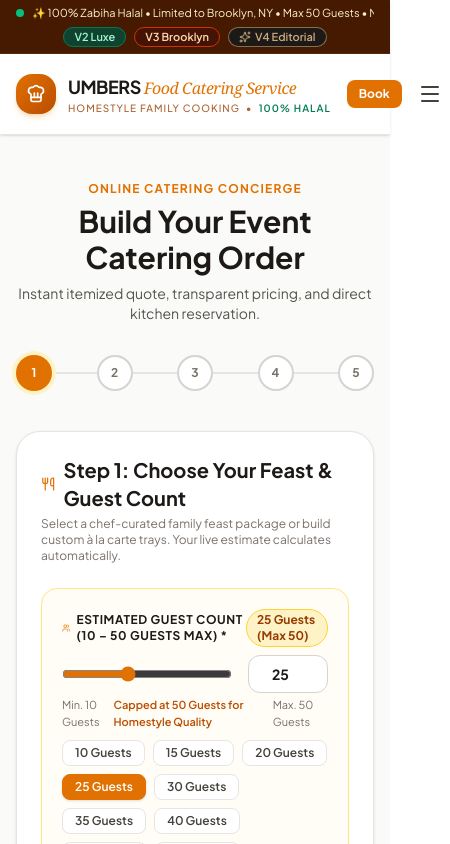
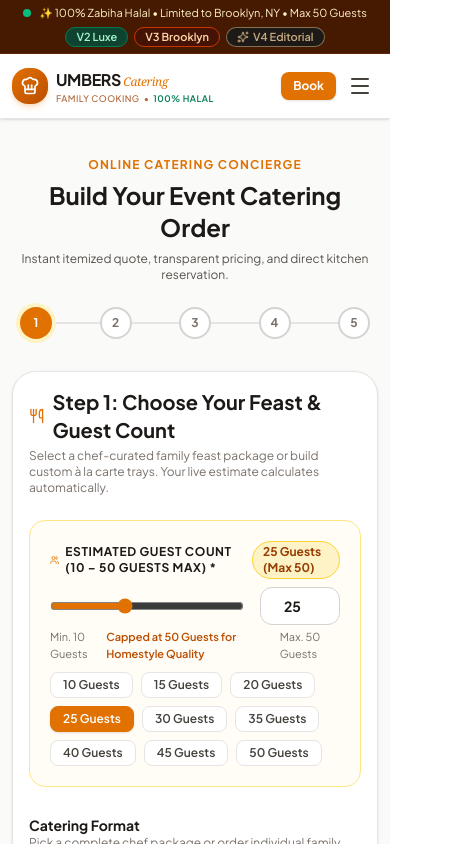
Before and after one commit to hjam91/catering, a Next.js app: page /order in a window 390 px wide. Shown: the top 844 px of the page, 450 px wide, since content can reach past the window. Built offline with nearby package versions, Linux system fonts and the light colour scheme.

Commit message:
Fix mobile horizontal overflow and lock viewport position to prevent sideways movement

```diff
--- a/src/app/globals.css
+++ b/src/app/globals.css
@@ -21,6 +21,21 @@
   font-family: 'Plus Jakarta Sans', system-ui, -apple-system, BlinkMacSystemFont, 'Segoe UI', Roboto, sans-serif;
 }
 
+html,
+body {
+  overflow-x: hidden !important;
+  max-width: 100vw !important;
+  width: 100% !important;
+  position: relative;
+  touch-action: pan-y pinch-zoom;
+}
+
+*,
+*::before,
+*::after {
+  box-sizing: border-box;
+}
+
 body {
   background: var(--background);
   color: var(--foreground);
--- a/src/app/layout.tsx
+++ b/src/app/layout.tsx
@@ -12,8 +12,8 @@
   children: React.ReactNode;
 }) {
   return (
-    <html lang="en" className="h-full antialiased scroll-smooth">
-      <body className="min-h-full flex flex-col bg-stone-50 text-stone-900 font-sans selection:bg-amber-100 selection:text-amber-900">
+    <html lang="en" className="h-full antialiased scroll-smooth overflow-x-hidden max-w-full">
+      <body className="min-h-full flex flex-col bg-stone-50 text-stone-900 font-sans selection:bg-amber-100 selection:text-amber-900 overflow-x-hidden w-full max-w-full relative">
         {children}
       </body>
     </html>
--- a/src/app/order/page.tsx
+++ b/src/app/order/page.tsx
@@ -368,25 +368,25 @@
   });
 
   return (
-    <div className="min-h-screen bg-stone-50 flex flex-col justify-between">
+    <div className="min-h-screen bg-stone-50 flex flex-col justify-between w-full max-w-full overflow-x-hidden">
       <Navbar />
 
-      <main className="flex-1 max-w-7xl w-full mx-auto px-4 sm:px-6 lg:px-8 py-10">
+      <main className="flex-1 max-w-7xl w-full mx-auto px-3 sm:px-6 lg:px-8 py-8 sm:py-10 overflow-x-hidden max-w-full">
         {/* Step Header Indicator */}
-        <div className="mb-10 text-center">
+        <div className="mb-8 sm:mb-10 text-center">
           <span className="text-amber-600 font-bold text-xs uppercase tracking-widest">
             Online Catering Concierge
           </span>
-          <h1 className="text-3xl sm:text-4xl font-extrabold text-stone-900 mt-1">
+          <h1 className="text-2xl sm:text-4xl font-extrabold text-stone-900 mt-1">
             Build Your Event Catering Order
           </h1>
-          <p className="text-stone-600 text-sm mt-2 max-w-xl mx-auto">
+          <p className="text-stone-600 text-xs sm:text-sm mt-2 max-w-xl mx-auto px-2">
             Instant itemized quote, transparent pricing, and direct kitchen reservation.
           </p>
 
           {/* Stepper tabs */}
-          <div className="mt-8 max-w-3xl mx-auto flex items-center justify-between relative">
-            <div className="absolute left-0 top-1/2 -translate-y-1/2 h-0.5 bg-stone-200 w-full z-0"></div>
+          <div className="mt-6 sm:mt-8 max-w-3xl mx-auto flex items-center justify-between relative px-2">
+            <div className="absolute left-4 right-4 top-1/2 -translate-y-1/2 h-0.5 bg-stone-200 z-0"></div>
             {[
               { num: 1, label: 'Menu & Packages' },
               { num: 2, label: 'Date & Delivery' },
@@ -399,7 +399,7 @@
               return (
                 <div key={step.num} className="relative z-10 flex flex-col items-center">
                   <div
-                    className={`w-9 h-9 rounded-full flex items-center justify-center font-bold text-xs transition-all ${
+                    className={`w-8 h-8 sm:w-9 sm:h-9 rounded-full flex items-center justify-center font-bold text-xs transition-all ${
                       isPast
                         ? 'bg-emerald-600 text-white'
                         : isCurrent
@@ -407,7 +407,7 @@
                         : 'bg-white border-2 border-stone-300 text-stone-500'
                     }`}
                   >
-                    {isPast ? <CheckCircle2 className="w-5 h-5" /> : step.num}
+                    {isPast ? <CheckCircle2 className="w-4 h-4 sm:w-5 sm:h-5" /> : step.num}
                   </div>
                   <span
                     className={`text-[11px] font-semibold mt-2 hidden sm:block ${
@@ -432,7 +432,7 @@
 
         <div className="grid grid-cols-1 lg:grid-cols-12 gap-8 items-start">
           {/* Main Wizard Form Body */}
-          <div className={`${currentStep === 1 ? 'lg:col-span-12' : 'lg:col-span-8'} bg-white rounded-3xl p-6 sm:p-8 border border-stone-200 shadow-sm`}>
+          <div className={`${currentStep === 1 ? 'lg:col-span-12' : 'lg:col-span-8'} bg-white rounded-3xl p-4 sm:p-8 border border-stone-200 shadow-sm max-w-full overflow-hidden`}>
 
             {/* STEP 1: CHOOSE MENU & GUEST COUNT */}
             {currentStep === 1 && (
@@ -905,7 +905,7 @@
                     </div>
                   </div>
 
-                  <div className="grid grid-cols-2 gap-4">
+                  <div className="grid grid-cols-1 sm:grid-cols-2 gap-4">
                     <div>
                       <label className="block text-xs font-semibold text-stone-600 mb-1">Borough / City *</label>
                       <input
--- a/src/app/page.tsx
+++ b/src/app/page.tsx
@@ -35,10 +35,10 @@
   const popularItems = MENU_ITEMS.filter(m => m.popular).slice(0, 6);
 
   return (
-    <div className="min-h-screen bg-stone-50 flex flex-col justify-between">
+    <div className="min-h-screen bg-stone-50 flex flex-col justify-between w-full max-w-full overflow-x-hidden">
       <Navbar />
 
-      <main className="flex-1">
+      <main className="flex-1 w-full max-w-full overflow-x-hidden">
         {/* Hero with interactive calculator */}
         <Hero />
 
--- a/src/app/v2/page.tsx
+++ b/src/app/v2/page.tsx
@@ -55,7 +55,7 @@
     : MENU_ITEMS.filter(m => m.category === activeDishCategory).slice(0, 8);
 
   return (
-    <div className="min-h-screen bg-[#071913] text-[#F3EFE6] font-sans selection:bg-[#E5B842] selection:text-[#071913]">
+    <div className="min-h-screen bg-[#071913] text-[#F3EFE6] font-sans selection:bg-[#E5B842] selection:text-[#071913] w-full max-w-full overflow-x-hidden">
 
       {/* ── STYLE SWITCHER TOP BAR ────────────────────────────────────── */}
       <div className="sticky top-0 z-50 bg-[#040e0b]/95 backdrop-blur-md border-b border-[#E5B842]/30 px-4 py-2 text-xs">
@@ -128,16 +128,16 @@
           <div className="flex items-center justify-between h-24">
 
             {/* Brand Crest */}
-            <Link href="/v2" className="flex items-center gap-3.5 group">
-              <div className="w-12 h-12 rounded-2xl bg-gradient-to-br from-[#E5B842] to-[#B88A28] text-[#061812] flex items-center justify-center shadow-lg shadow-[#E5B842]/15 group-hover:scale-105 transition-transform">
-                <ChefHat className="w-7 h-7" />
+            <Link href="/v2" className="flex items-center gap-2.5 sm:gap-3.5 group min-w-0">
+              <div className="w-10 h-10 sm:w-12 sm:h-12 rounded-2xl bg-gradient-to-br from-[#E5B842] to-[#B88A28] text-[#061812] flex items-center justify-center shadow-lg shadow-[#E5B842]/15 group-hover:scale-105 transition-transform shrink-0">
+                <ChefHat className="w-5 h-5 sm:w-7 sm:h-7" />
               </div>
-              <div>
-                <div className="text-xl sm:text-2xl font-serif tracking-tight text-white group-hover:text-[#E5B842] transition-colors">
-                  UMBERS <span className="italic text-[#E5B842] font-light">Food Catering Service</span>
+              <div className="min-w-0">
+                <div className="text-lg sm:text-2xl font-serif tracking-tight text-white group-hover:text-[#E5B842] transition-colors truncate">
+                  UMBERS <span className="italic text-[#E5B842] font-light">Catering<span className="hidden sm:inline"> Service</span></span>
                 </div>
-                <div className="text-[10px] uppercase tracking-[0.25em] text-[#C4B290] font-sans">
-                  The Royal Daawat Atelier • Est. 2026
+                <div className="text-[9px] sm:text-[10px] uppercase tracking-[0.2em] text-[#C4B290] font-sans truncate">
+                  The Royal Daawat Atelier
                 </div>
               </div>
             </Link>
--- a/src/app/v3/page.tsx
+++ b/src/app/v3/page.tsx
@@ -216,7 +216,7 @@
     : BROOKLYN_DISHES.filter(d => d.category === activeCategory);
 
   return (
-    <div className="min-h-screen bg-[#141210] text-[#F4EFEA] font-sans selection:bg-[#EA580C] selection:text-white">
+    <div className="min-h-screen bg-[#141210] text-[#F4EFEA] font-sans selection:bg-[#EA580C] selection:text-white w-full max-w-full overflow-x-hidden">
 
       {/* ── 1. STYLE SWITCHER TOP BAR ─────────────────────────────────── */}
       <div className="sticky top-0 z-50 bg-[#1A1715]/95 backdrop-blur-md border-b border-[#EA580C]/30 px-4 py-2 text-xs">
--- a/src/components/Footer.tsx
+++ b/src/components/Footer.tsx
@@ -4,7 +4,7 @@
 
 export default function Footer() {
   return (
-    <footer className="bg-stone-950 text-stone-300 pt-16 pb-12 border-t border-stone-850">
+    <footer className="bg-stone-950 text-stone-300 pt-16 pb-12 border-t border-stone-850 w-full max-w-full overflow-hidden">
       <div className="max-w-7xl mx-auto px-4 sm:px-6 lg:px-8">
         <div className="grid grid-cols-1 md:grid-cols-2 lg:grid-cols-4 gap-12 pb-12 border-b border-stone-800">
           {/* Brand Info */}
--- a/src/components/Navbar.tsx
+++ b/src/components/Navbar.tsx
@@ -8,16 +8,16 @@
   const [mobileMenuOpen, setMobileMenuOpen] = useState(false);
 
   return (
-    <header className="sticky top-0 z-50 bg-white/95 backdrop-blur-md border-b border-stone-200 shadow-sm transition-all">
+    <header className="sticky top-0 z-50 bg-white/95 backdrop-blur-md border-b border-stone-200 shadow-sm transition-all w-full max-w-full overflow-hidden">
       {/* Top micro banner */}
-      <div className="bg-amber-950 text-amber-100 text-xs py-1.5 px-4 border-b border-amber-900/50">
-        <div className="max-w-7xl mx-auto flex flex-col md:flex-row justify-between items-center gap-1.5">
-          <div className="flex items-center gap-2 whitespace-nowrap overflow-x-auto max-w-full text-[11px] sm:text-xs">
+      <div className="bg-amber-950 text-amber-100 text-xs py-1.5 px-3 sm:px-4 border-b border-amber-900/50 w-full overflow-hidden">
+        <div className="max-w-7xl mx-auto flex flex-col md:flex-row justify-between items-center gap-1.5 w-full">
+          <div className="flex items-center justify-center gap-2 text-center max-w-full text-[11px] sm:text-xs">
             <span className="inline-block w-2 h-2 rounded-full bg-emerald-400 animate-pulse shrink-0"></span>
-            <span>✨ 100% Zabiha Halal • Limited to Brooklyn, NY • Max 50 Guests • Min. 1 Week Notice</span>
+            <span className="truncate sm:whitespace-normal">✨ 100% Zabiha Halal • Limited to Brooklyn, NY • Max 50 Guests</span>
           </div>
 
-          <div className="flex items-center gap-2 text-amber-200/90 flex-wrap justify-center shrink-0">
+          <div className="flex items-center gap-1.5 sm:gap-2 text-amber-200/90 flex-wrap justify-center shrink-0 max-w-full">
             <span className="text-[11px] text-amber-300/80 font-medium hidden sm:inline">Styles:</span>
             <Link
               href="/v2"
@@ -56,19 +56,19 @@
       </div>
 
       {/* Main navigation */}
-      <div className="max-w-7xl mx-auto px-4 sm:px-6 lg:px-8">
-        <div className="flex items-center justify-between h-20 gap-4">
+      <div className="max-w-7xl mx-auto px-3 sm:px-6 lg:px-8 w-full">
+        <div className="flex items-center justify-between h-16 sm:h-20 gap-2 sm:gap-4">
           {/* Logo */}
-          <Link href="/" className="flex items-center gap-3 shrink-0 group">
-            <div className="w-10 h-10 sm:w-11 sm:h-11 rounded-2xl bg-gradient-to-br from-amber-600 to-amber-700 group-hover:from-amber-700 group-hover:to-amber-800 flex items-center justify-center text-white shadow-md shadow-amber-600/20 transition-all shrink-0">
+          <Link href="/" className="flex items-center gap-2 sm:gap-3 min-w-0 flex-1 sm:flex-initial group">
+            <div className="w-9 h-9 sm:w-11 sm:h-11 rounded-2xl bg-gradient-to-br from-amber-600 to-amber-700 group-hover:from-amber-700 group-hover:to-amber-800 flex items-center justify-center text-white shadow-md shadow-amber-600/20 transition-all shrink-0">
               <ChefHat className="w-5 h-5 sm:w-6 sm:h-6" />
             </div>
-            <div className="whitespace-nowrap">
-              <div className="text-lg sm:text-xl font-bold tracking-tight text-stone-900 group-hover:text-amber-700 transition-colors whitespace-nowrap">
-                UMBERS <span className="text-amber-600 font-serif italic font-normal text-base sm:text-lg">Food Catering Service</span>
+            <div className="min-w-0">
+              <div className="text-base sm:text-lg lg:text-xl font-bold tracking-tight text-stone-900 group-hover:text-amber-700 transition-colors truncate">
+                UMBERS <span className="text-amber-600 font-serif italic font-normal text-xs sm:text-base lg:text-lg"><span className="hidden sm:inline">Food </span>Catering<span className="hidden md:inline"> Service</span></span>
               </div>
-              <div className="text-[10px] sm:text-[11px] font-medium uppercase tracking-widest text-amber-800/80 flex items-center gap-1.5 whitespace-nowrap">
-                <span>Homestyle Family Cooking</span>
+              <div className="text-[9px] sm:text-[11px] font-medium uppercase tracking-wider text-amber-800/80 flex items-center gap-1 sm:gap-1.5 truncate">
+                <span><span className="hidden sm:inline">Homestyle </span>Family Cooking</span>
                 <span>•</span>
                 <span className="text-emerald-700 font-semibold">100% Halal</span>
               </div>
@@ -147,17 +147,17 @@
           </div>
 
           {/* Mobile hamburger */}
-          <div className="flex lg:hidden items-center gap-2">
+          <div className="flex lg:hidden items-center gap-1.5 sm:gap-2 shrink-0">
             <Link
               href="/order"
-              className="sm:hidden px-3 py-1.5 rounded-lg bg-amber-600 text-white text-xs font-bold"
+              className="sm:hidden px-3 py-1.5 rounded-lg bg-amber-600 text-white text-xs font-bold shrink-0 shadow-sm"
             >
               Book
             </Link>
             <button
               onClick={() => setMobileMenuOpen(!mobileMenuOpen)}
               type="button"
-              className="p-2 rounded-lg text-stone-700 hover:text-stone-900 hover:bg-stone-100 transition-colors"
+              className="p-1.5 sm:p-2 rounded-lg text-stone-700 hover:text-stone-900 hover:bg-stone-100 transition-colors shrink-0"
               aria-label="Toggle menu"
             >
               {mobileMenuOpen ? <X className="w-6 h-6" /> : <Menu className="w-6 h-6" />}
```
Also changed, not shown: src/app/v4/page.tsx (+4 -4 lines).
